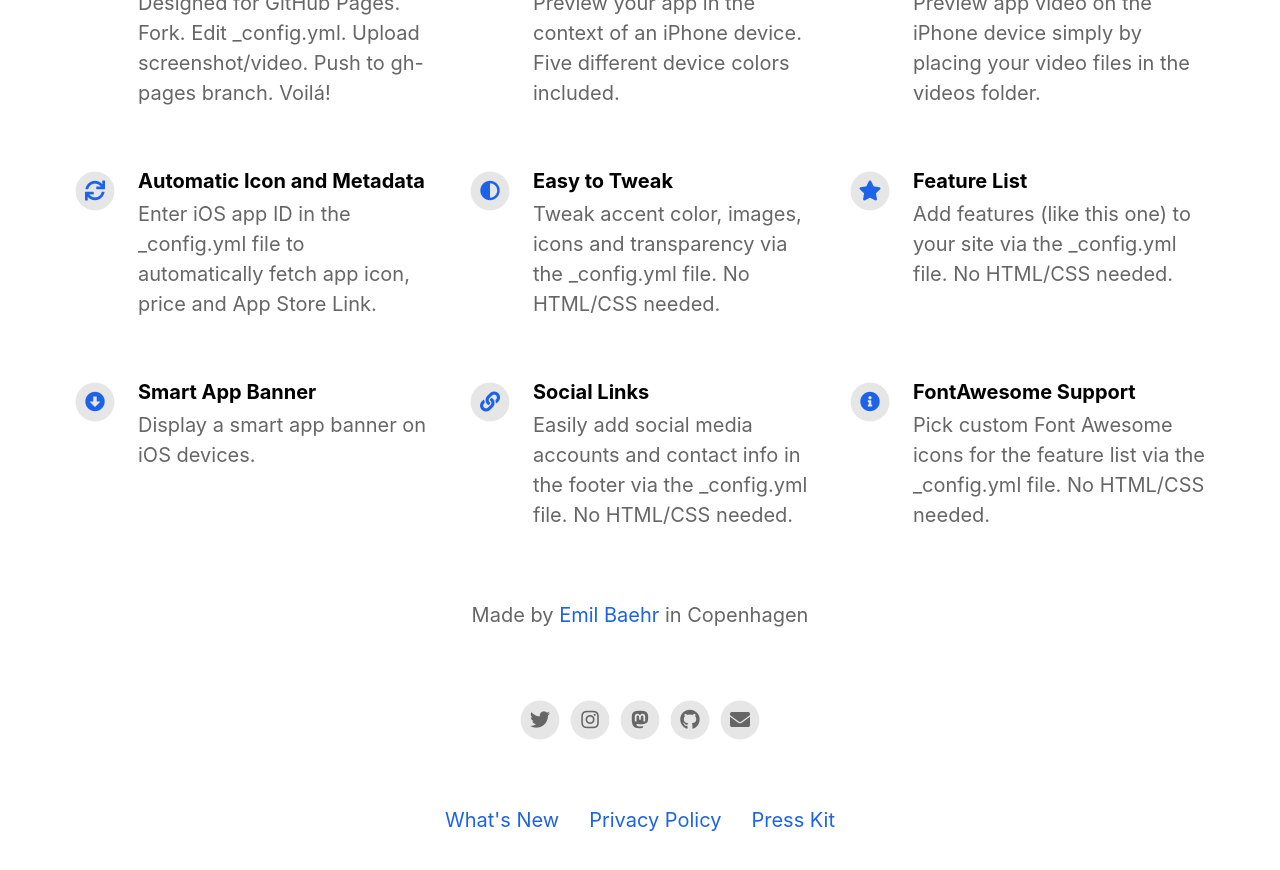
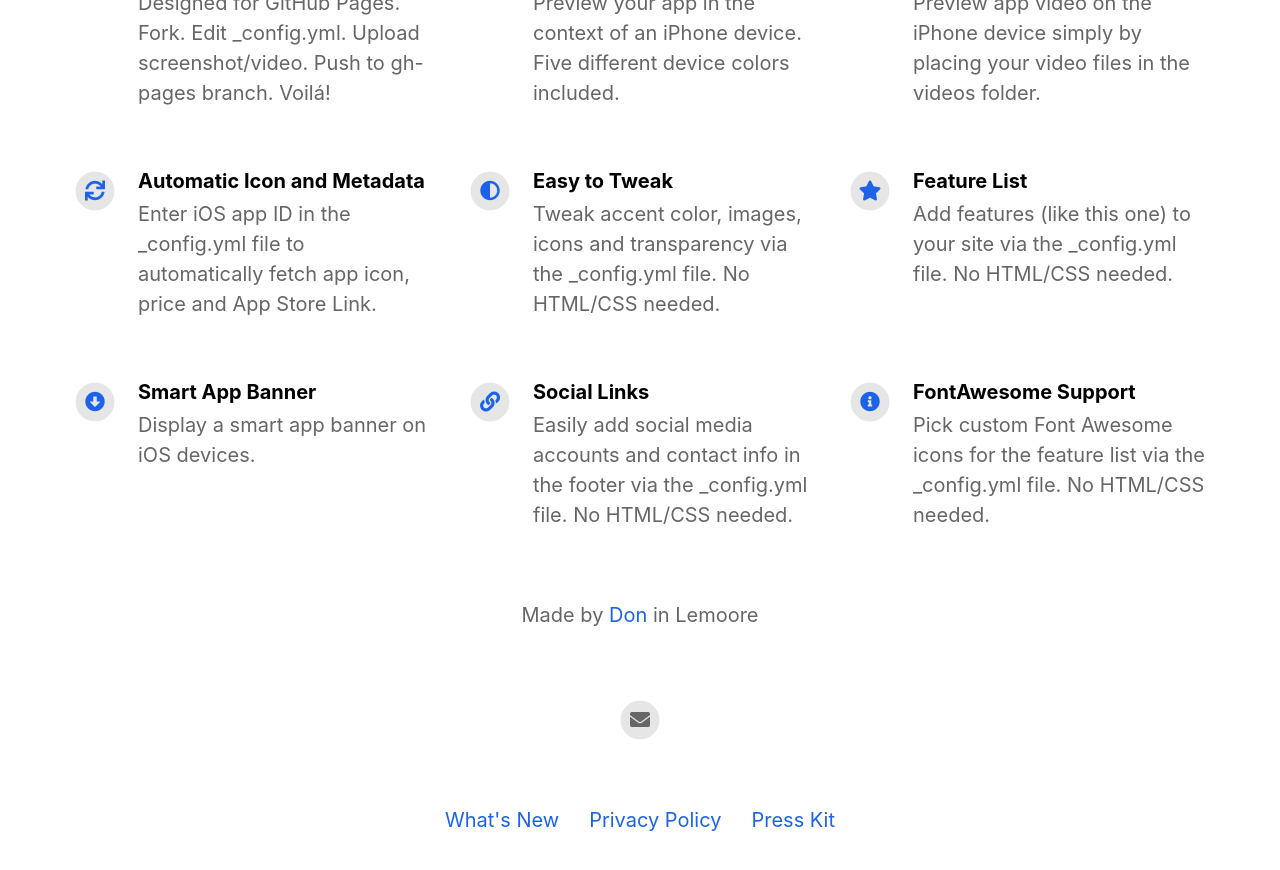
Before and after one commit to hiimdonald/thirdly, a Jekyll site: the page built from index.html, in a window 1280 px wide and 900 px high, scrolled down 1124 px. Shown: the top 870 px of the window. Built offline with Jekyll 4.4.1, drawn with Linux system fonts in a browser that asks for light colours; nearby versions of some CDN libraries.

Commit message:
Update _config.yml

```diff
--- a/_config.yml
+++ b/_config.yml
@@ -7,7 +7,7 @@ ios_app_country                           : us
 
 appstore_link                             :                                           # Automatically populates if not set and if iOS app ID is set. Otherwise enter manually.
 playstore_link                            :                                           # Enter Google Play Store URL.
-presskit_download_link                    : https://emilbaehr.com                                          # Enter a link to downloadable file or (e.g. public Dropbox link to a .zip file).
+presskit_download_link                    : https://thirdly.co                        # Enter a link to downloadable file or (e.g. public Dropbox link to a .zip file).
                                                                                       # Or upload your press kit file to assets and set path accordingly (e.g. "assets/your_press_kit.zip").
 
 app_icon                                  : # assets/appicon.png                      # Automatically populates if not set and if iOS app ID is set.  Otherwise enter path to icon file manually.
@@ -20,16 +20,16 @@ enable_smart_app_banner                   : true
 
 
 # Information About Yourself
-your_name                                 : Emil Baehr
-your_link                                 : https://emilbaehr.com
-your_city                                 : Copenhagen
-email_address                             : emil.baehr@gmail.com
+your_name                                 : Don
+your_link                                 : https://thirdly.co
+your_city                                 : Lemoore
+email_address                             : hello@thirdly.co
 facebook_username                         :
-instagram_username                        : ebaehr
-twitter_username                          : ebaehr
-github_username                           : emilbaehr
+instagram_username                        :
+twitter_username                          :
+github_username                           :
 youtube_username                          :
-mastodon_link                             : https://mastodon.social/@ebaehr
+mastodon_link                             :
 
 
 
```
